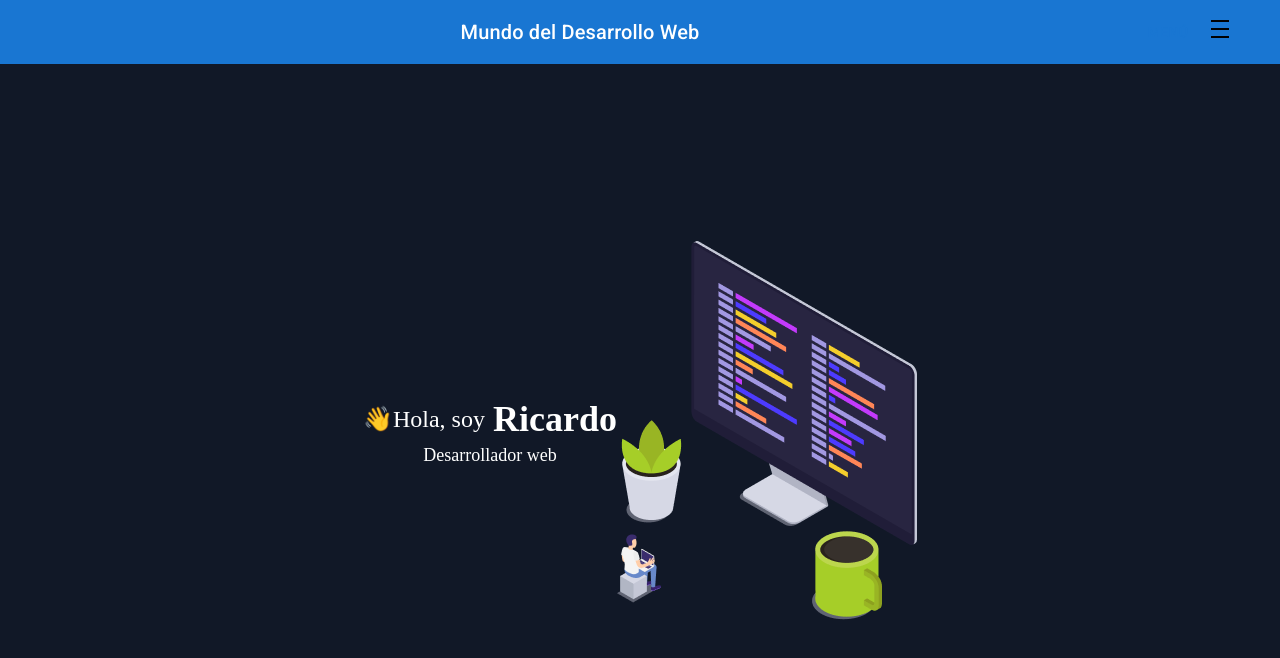
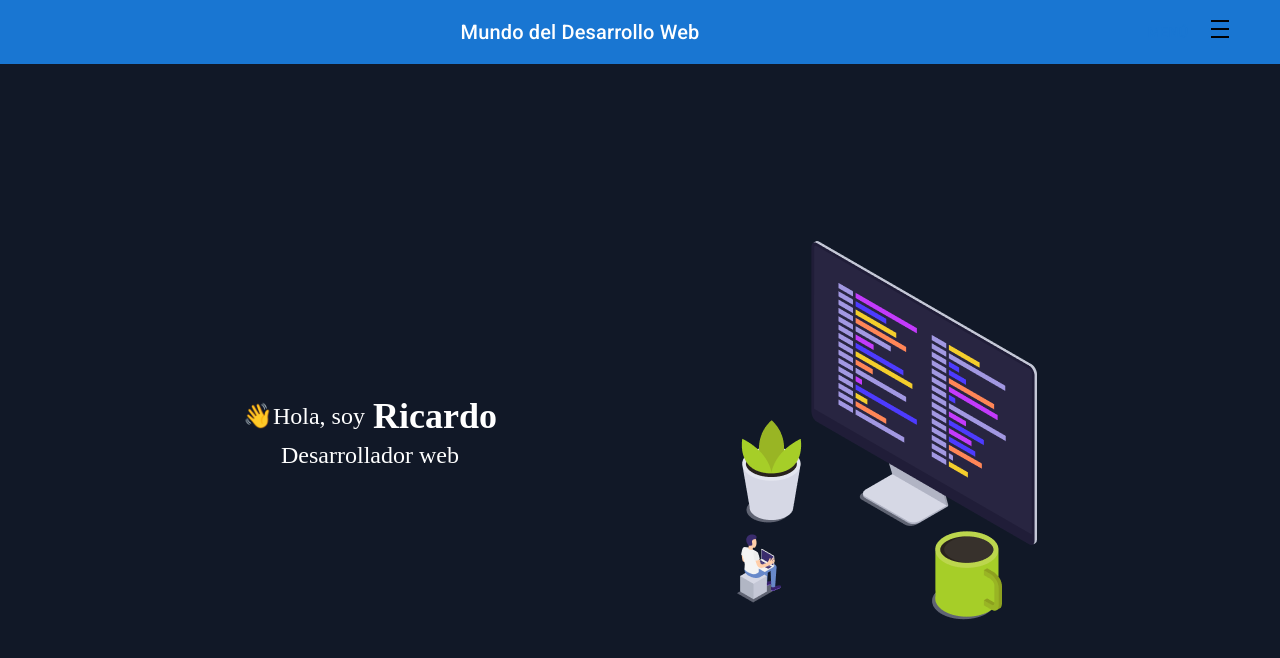
Before and after one commit to blackgoku-97/portafolio, a React (Vite) app: page / in a window 1280 px wide. Shown: the top 658 px of the page. Built offline with nearby package versions, Linux system fonts and the light colour scheme.

Commit message:
Inicio estructurado

```diff
--- a/src/components/inicio/Inicio.jsx
+++ b/src/components/inicio/Inicio.jsx
@@ -40,7 +40,7 @@ const Styles = {
     },
   },
   profesion: {
-    fontSize: 18,
+    fontSize: 24,
     color: "#fff",
     marginTop: 5,
   },
@@ -48,6 +48,7 @@ const Styles = {
     width: "40%",
     maxWidth: 300,
     textAlign: "center",
+    marginLeft: 30,
     '@media (max-width: 768px)': {
       width: "60%",
     },
```
